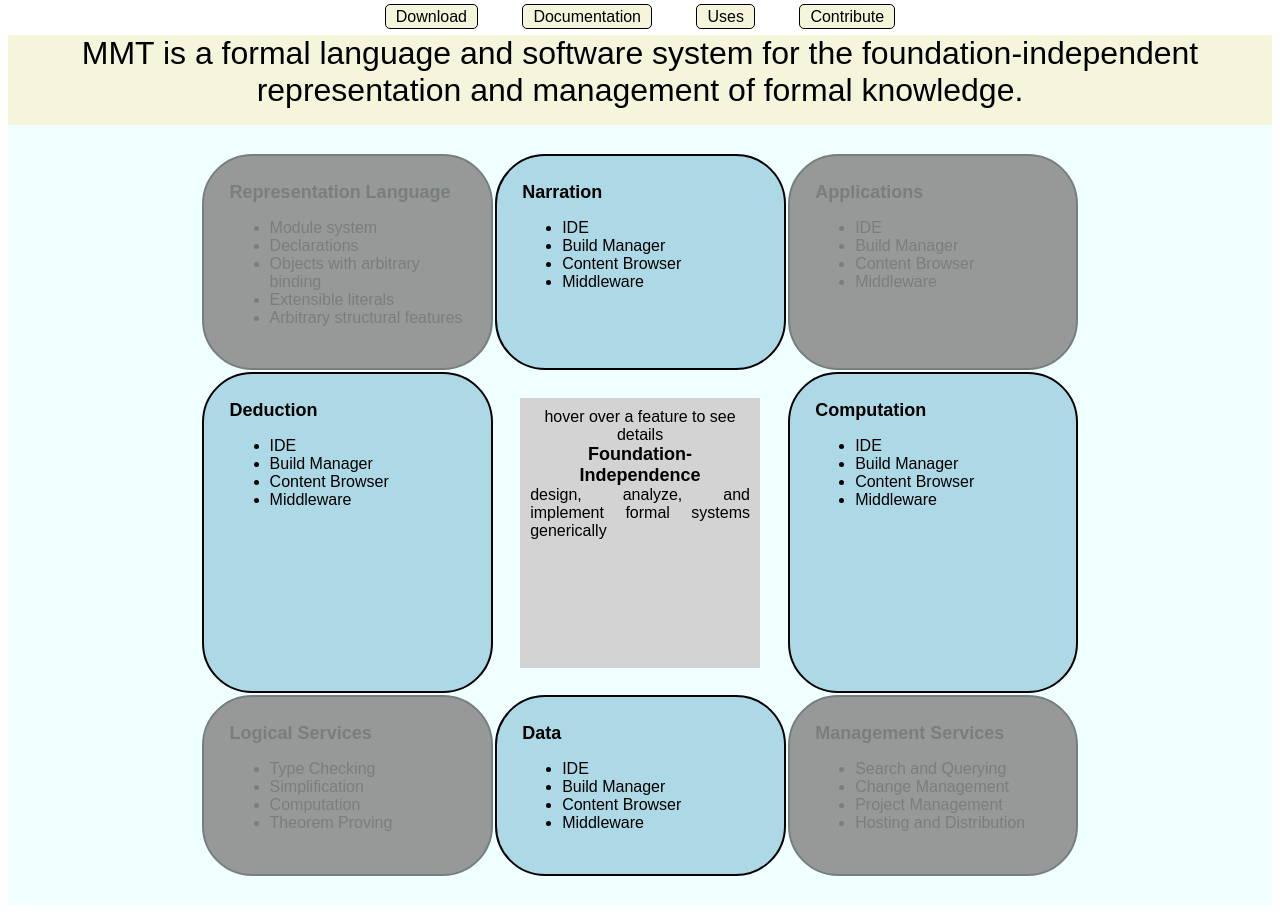
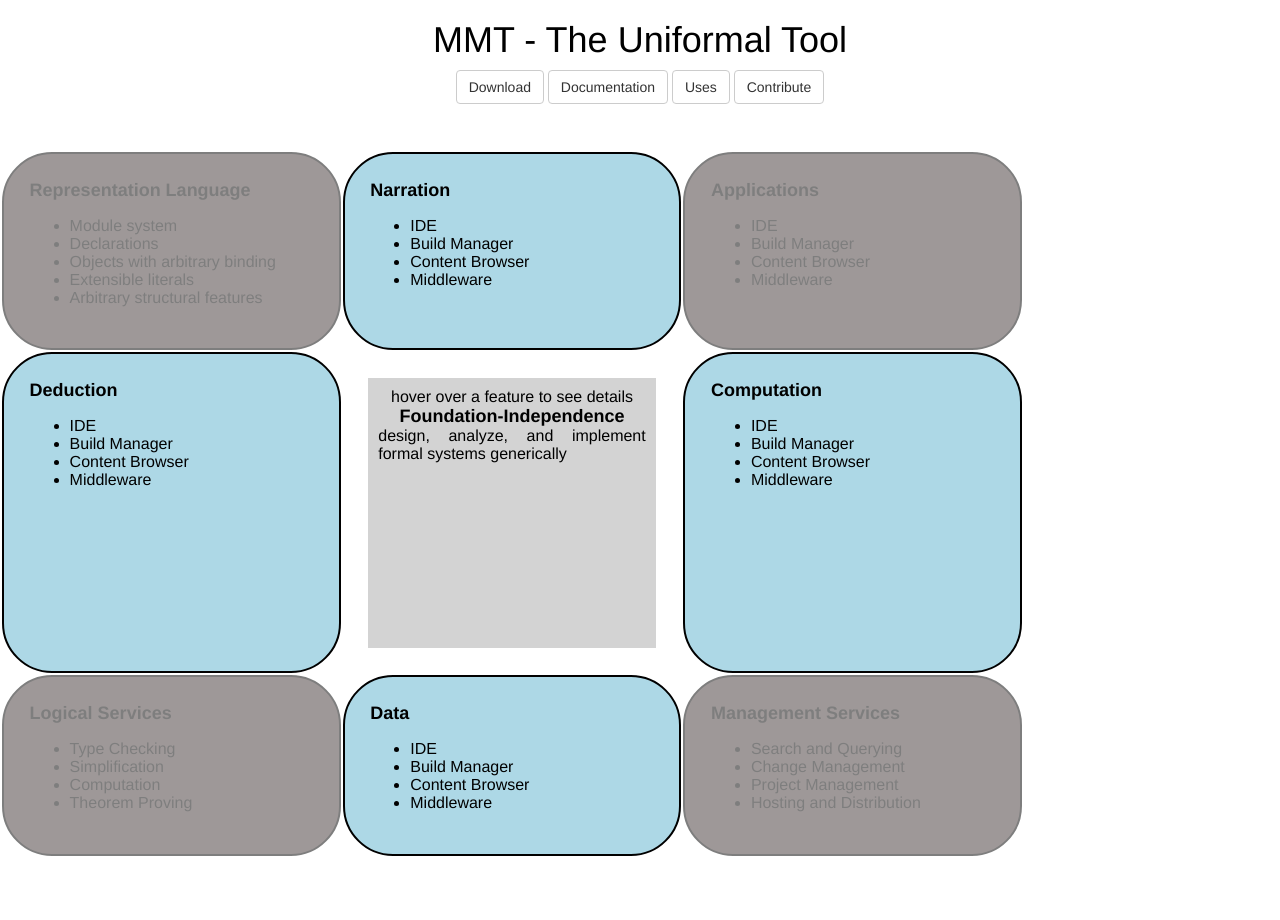
Before and after one commit to UniFormal/uniformal.github.io, a Jekyll site: the page index.html, which Jekyll copies as it is, in a window 1280 px wide. Built offline with Jekyll 4.4.1, drawn with Linux system fonts in a browser that asks for light colours.

Commit message:
Layouting, part 1

```diff
--- a/index.html
+++ b/index.html
@@ -9,16 +9,16 @@
 </head>
 
 <body>
+  <div class="wrapper">
 
-<div class="menubar">
+    <div class="header">
+      <h1>MMT - The Uniformal Tool</h1>
+      <span class="buttons">
         <a href="/doc/download.html">Download</a>
         <a href="/doc/index.html">Documentation</a>
         <a href="">Uses</a>
         <a href="/doc/contribute.html">Contribute</a>
-</div>
-
-<div class="header">
-MMT is a formal language and software system for the foundation-independent representation and management of formal knowledge.
+      </span>
     </div>
 
     <div class="diagram">
@@ -193,6 +193,7 @@ MMT is a formal language and software system for the foundation-independent repr
      </tr>
     </table>
     </div>
+  </div>
 
 
 </body>
--- a/lib/overview.css
+++ b/lib/overview.css
@@ -1,36 +1,95 @@
 body {
-   font-family: sans-serif;
+    /* For the layout */
+    height: 100%;
+    margin: 0px;
+
+
+    /* Font family and size */
+    font-family: "Helvetica Neue", Helvetica, Arial, sans-serif;
+    font-size: 14px;
+    line-height: 1.42857143;
 }
 
-/** Menu **/
-.menubar {
-   text-align: center;
-   background-color: white;
-   height: 3vh;
+.wrapper {
+  min-height: 100%;
+  margin-bottom: -30px;
 }
 
-.menubar a {
-   background-color: beige;
-   color: black;
-   text-decoration: none;
-   margin-left: 20px;
-   margin-right: 20px;
-   padding-top: 3px;
-   padding-bottom: 3px;
-   padding-left: 10px;
-   padding-right: 10px;
-   border-radius: 5px;
-   border-width: 1px;
-   border-style: solid;
+/**
+  ==================
+  Header and Buttons
+  ==================
+**/
+
+.header {
+    /* white and centered */
+    text-align: center;
+    height: 100px;
 }
 
-/** Header **/
-.header {
-   font-size: xx-large;
-   text-align: center;
-   background-color: beige;
-   height: 10vh;
+.header h1 {
+    /* font size */
+    font-size: 36px;
+
+    /* weight and line height */
+    font-weight: 500;
+    line-height: 1.1;
+
+    /* margins */
+    margin-top: 20px;
+    margin-bottom: 10px;
 }
+
+.buttons a {
+    /* no underline, normal font weight */
+    display: inline-block;
+    text-decoration: none;
+    font-weight: 400;
+
+    /* margin and padding */
+    margin-bottom: 0;
+    padding: 6px 12px;
+
+    /* Transparent border */
+    border: 1px solid transparent;
+    border-color: #ccc;
+    border-radius: 4px;
+
+    /* Almost-black on white */
+    color: #333;
+    background-color: #fff;
+}
+.buttons a:hover {
+    /* Almost-black on gray */
+    color: #333;
+    background-color: #e6e6e6;
+    border-color: #adadad;
+}
+.buttons a:focus {
+    /* Almost-black on gray */
+    color: #333;
+    background-color: #e6e6e6;
+    border-color: #8c8c8c;
+}
+
+/*
+  ============
+  content
+  ============
+*/
+
+.diagram {
+    /* Position */
+    position: absolute;
+    top: 150px;
+    bottom: 0;
+
+    /* Width and Height */
+    height: auto;
+    width: 100%;
+}
+
+
 
 .found-ind-title {
    text-align: center;
@@ -40,13 +99,8 @@ body {
    text-align: justify;
 }
 
-/** Diagram **/
-.diagram {
-   padding-left: 15vw;
-   padding-right: 15vw;
-   padding-top: 3vh;
-   padding-bottom: 3vh;
-   background-color: azure;
+.diagram table {
+  width: 80vw;
 }
 
 .diagram td {
@@ -78,7 +132,7 @@ body {
 }
 
 .diagram .active, .diagram .passive {
-  -webkit-transition: 1s; /* Safari */
+  -webkit-transition: 1s;
   transition: 1s;
 }
 
```
Lines whose indentation alone changed are shown as unchanged.
